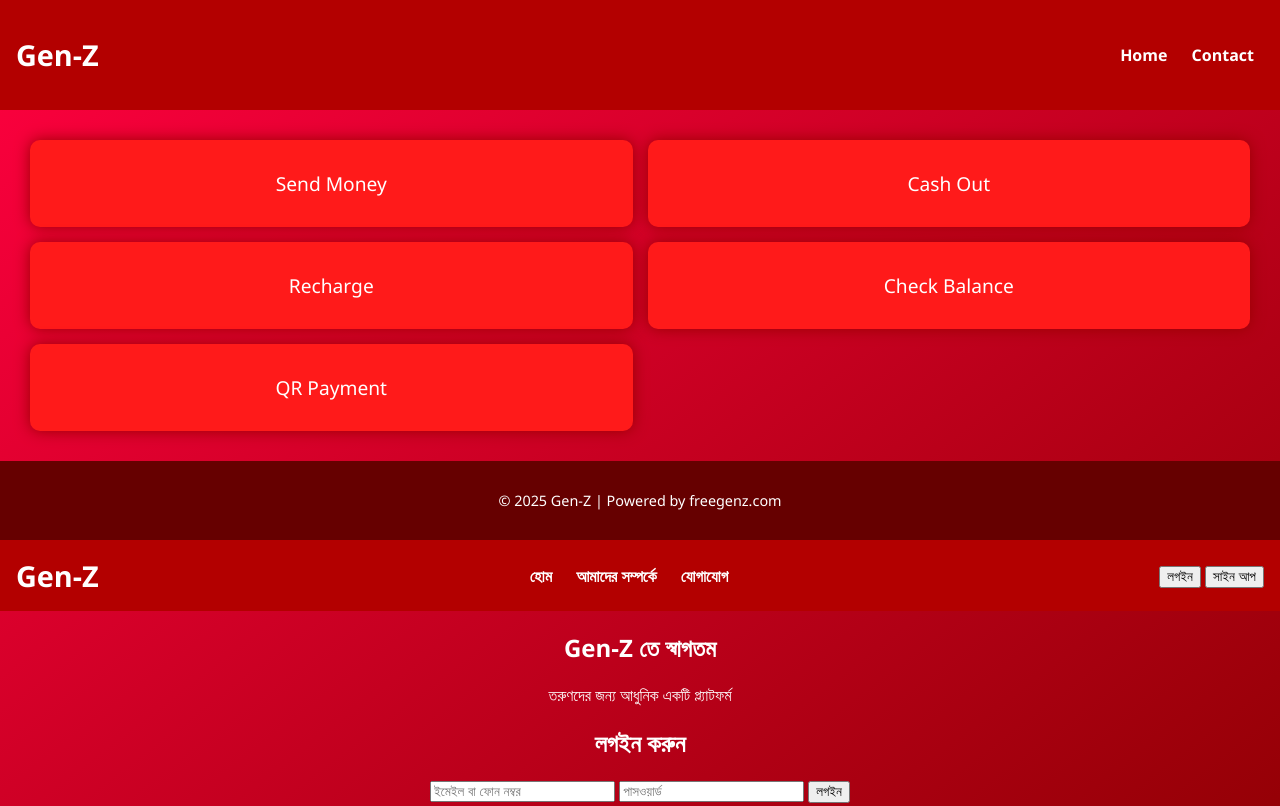
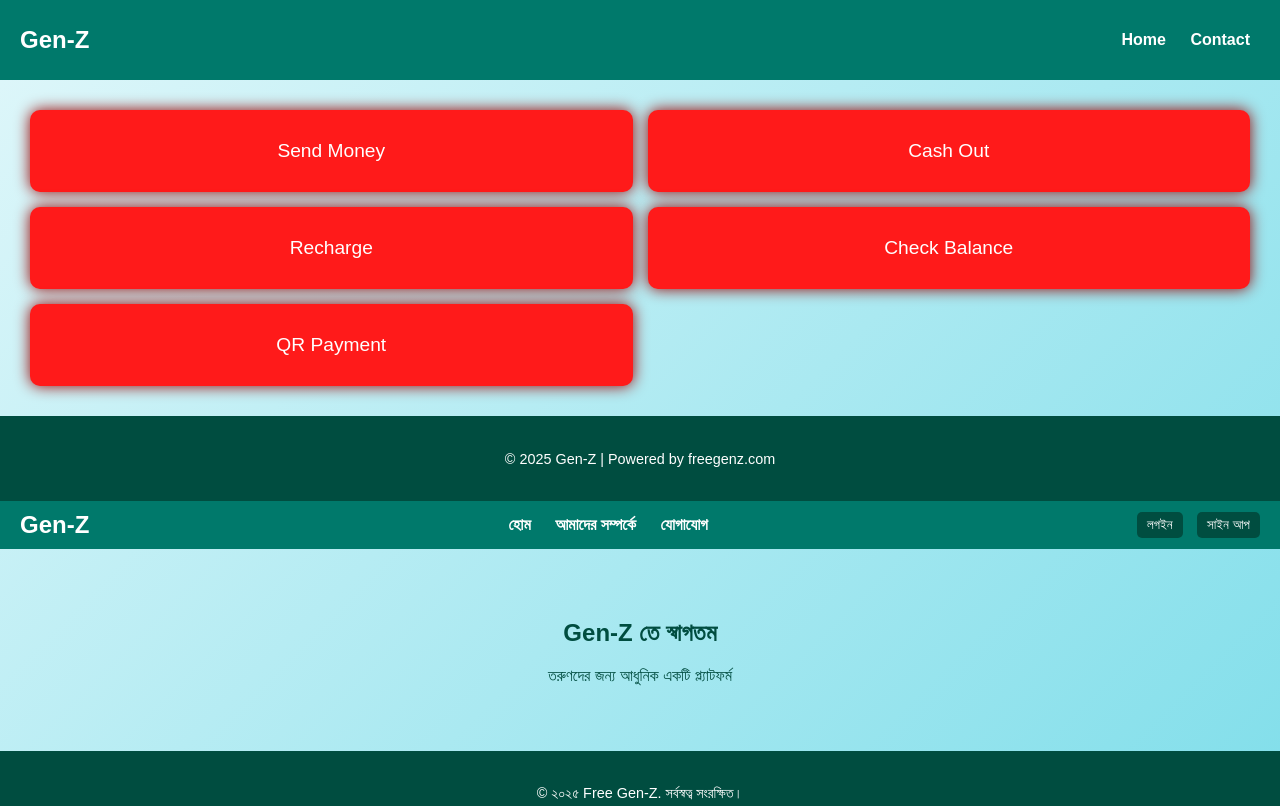
Before and after one commit to writerlalbhai/Free-Gen-z, a plain HTML site: page index.html in a window 1280 px wide. Shown: the top 806 px of the page. Drawn offline with Linux system fonts and the light colour scheme; a script that the page names is missing.

Commit message:
Update style.css

```diff
--- a/style.css
+++ b/style.css
@@ -53,3 +53,73 @@ footer {
   padding: 1rem;
   font-size: 0.9rem;
 }
+body {
+  margin: 0;
+  font-family: Arial, sans-serif;
+  background: linear-gradient(135deg, #e0f7fa, #80deea);
+}
+header {
+  display: flex;
+  justify-content: space-between;
+  align-items: center;
+  background-color: #00796b;
+  padding: 10px 20px;
+  color: white;
+}
+.logo {
+  font-size: 24px;
+  font-weight: bold;
+}
+nav a {
+  margin: 0 10px;
+  color: white;
+  text-decoration: none;
+}
+.auth button {
+  margin-left: 10px;
+  padding: 5px 10px;
+  background-color: #004d40;
+  border: none;
+  color: white;
+  cursor: pointer;
+  border-radius: 5px;
+}
+.hero {
+  text-align: center;
+  padding: 50px;
+  color: #004d40;
+}
+.form-box {
+  text-align: center;
+  margin: 30px auto;
+  padding: 20px;
+  background: white;
+  max-width: 300px;
+  box-shadow: 0 0 10px rgba(0,0,0,0.2);
+  border-radius: 10px;
+}
+.form-box input {
+  display: block;
+  width: 90%;
+  padding: 10px;
+  margin: 10px auto;
+  border: 1px solid #ccc;
+  border-radius: 5px;
+}
+.form-box button {
+  padding: 10px 20px;
+  background-color: #00796b;
+  color: white;
+  border: none;
+  border-radius: 5px;
+  cursor: pointer;
+}
+.hidden {
+  display: none;
+}
+footer {
+  text-align: center;
+  padding: 20px;
+  background-color: #004d40;
+  color: white;
+}
```
